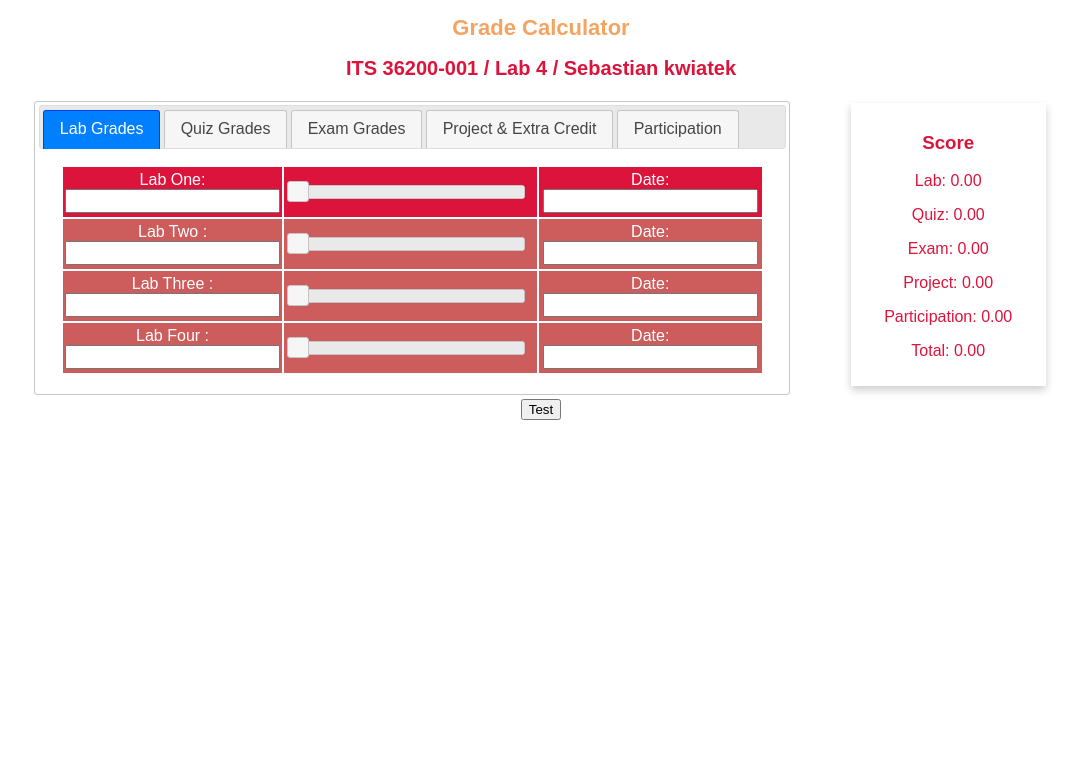
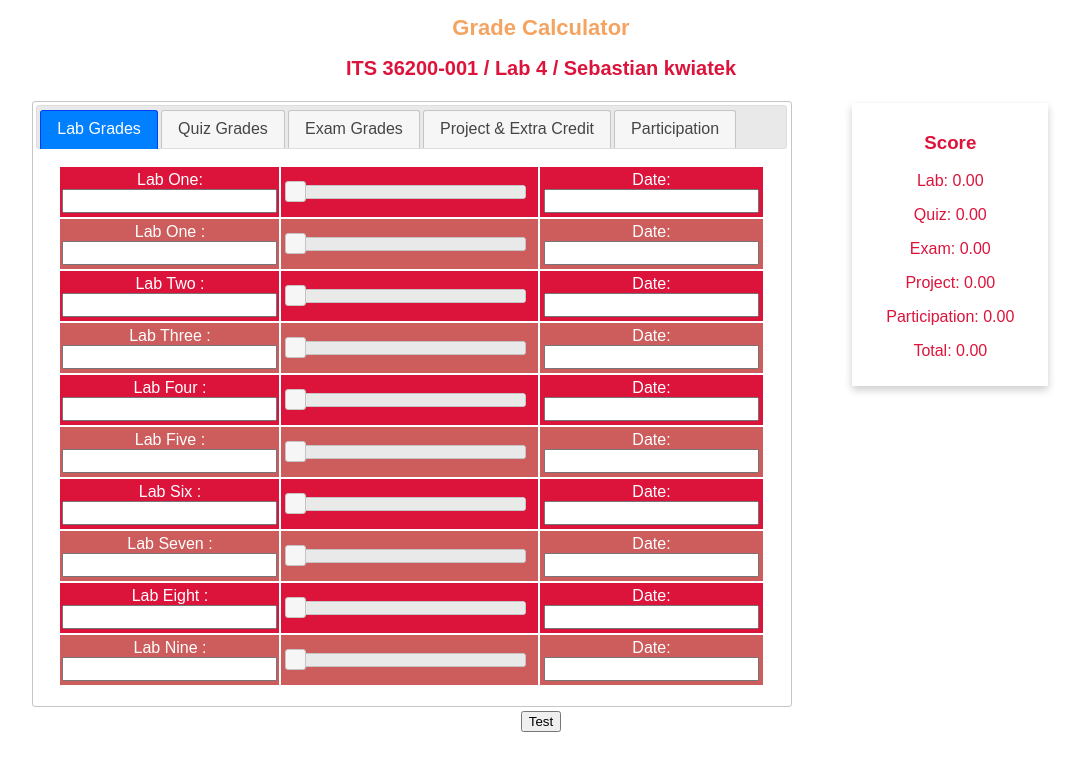
Before and after one commit to adbahrani/GradeCalcuator, a plain HTML site: page index.html in a window 1280 px wide. Both pictures are taken after a click on the button "Test". Shown: the whole page, without its empty margins (99-1181 px from the left). Drawn offline with nearby package versions, Linux system fonts and the light colour scheme.

Commit message:
Multiplule

```diff
--- a/index.html
+++ b/index.html
@@ -41,6 +41,7 @@
                         type="text"
                         title="Please enter your grade here"
                         id="amount"
+                        class="Lab"
                       />
                     </td>
 
--- a/script.js
+++ b/script.js
@@ -17,7 +17,7 @@ $(document).ready(function () {
   });
 
   let totals = {
-    Lab: 1,
+    Lab: 0,
     Quiz: 0,
     Exam: 0,
     Project: 0,
@@ -38,13 +38,13 @@ $(document).ready(function () {
     "Ten"
   ];
 
-  let generateField = function () {
+  let generateField = function (isEven) {
     fieldType = "Lab";
     totals[fieldType]++;
     let currentField = totals[fieldType];
 
     let html = `
-    <tr class="odd row">
+    <tr class="${isEven ? "even" : "odd"} row">
 
     <td >${fieldType} ${numbers[totals[fieldType]]} :
     <input
@@ -57,7 +57,7 @@ $(document).ready(function () {
        </td>
 
            <td style="padding: 4px">
-            Date: <input type="text" id="datepicker" />
+            Date: <input type="text" class="datePicker" />
        </td>
 
      </tr>
@@ -71,12 +71,22 @@ $(document).ready(function () {
       value: 0
     });
 
+    register(fieldType);
   };
 
   $("#test").click(function () {
-    for (let index = 0; index < 3; index++) {
-      generateField();
+    for (let index = 1; index < 10; index++) {
+      generateField(index % 2 == 0);
     }
+
+    $($(".sliders")).each((index, element) => {
+      $($(".datePicker")[index]).datepicker();
+      $(element).slider({
+        slide: function (event, ui) {
+          $($(".row .Lab")[index]).val(ui.value);
+        }
+      });
+    });
 
     console.log("Click");
   });
@@ -114,18 +124,12 @@ $(document).ready(function () {
     register(fieldType);
   });
 
-  $("#selector").change(function () {
-    fieldType = $("#selector").val();
-  });
-
   let register = function (fieldName) {
+    console.log(fieldName);
     //console.log($(".row." + fieldName).last());
-    let currentRow = $(".row." + fieldName).last();
-    currentRow.on("change", "input[type='text']", function () {
+    let currentRow = $(".row .Lab").last();
+    currentRow.on("input", function () {
       console.log("value", $(this).val());
-      console.log("curr sc", scores[fieldName]);
-
-      let value = $(this).val();
 
       let fields = $(`.row.${fieldName} input`);
       let values = 0;
```
